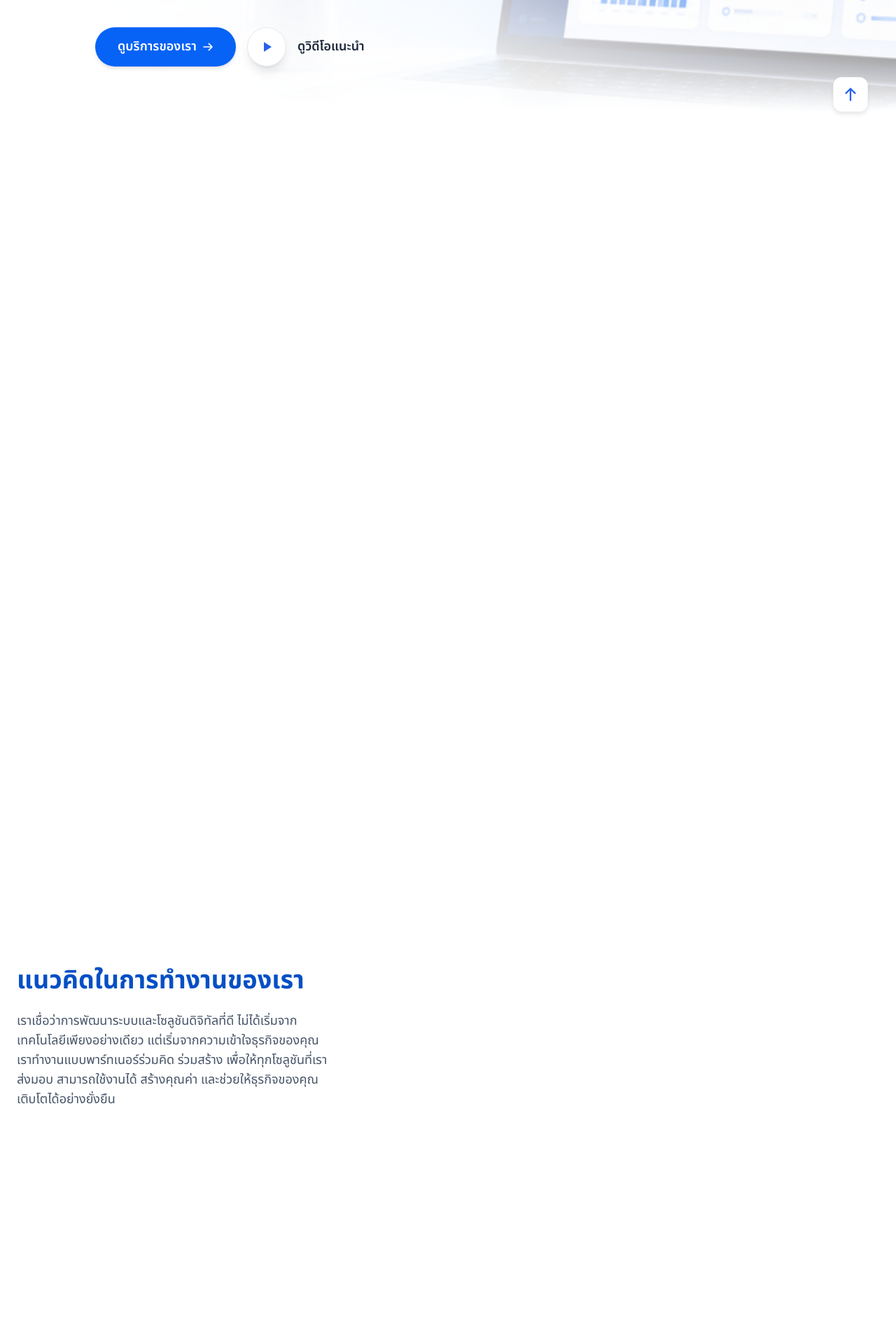
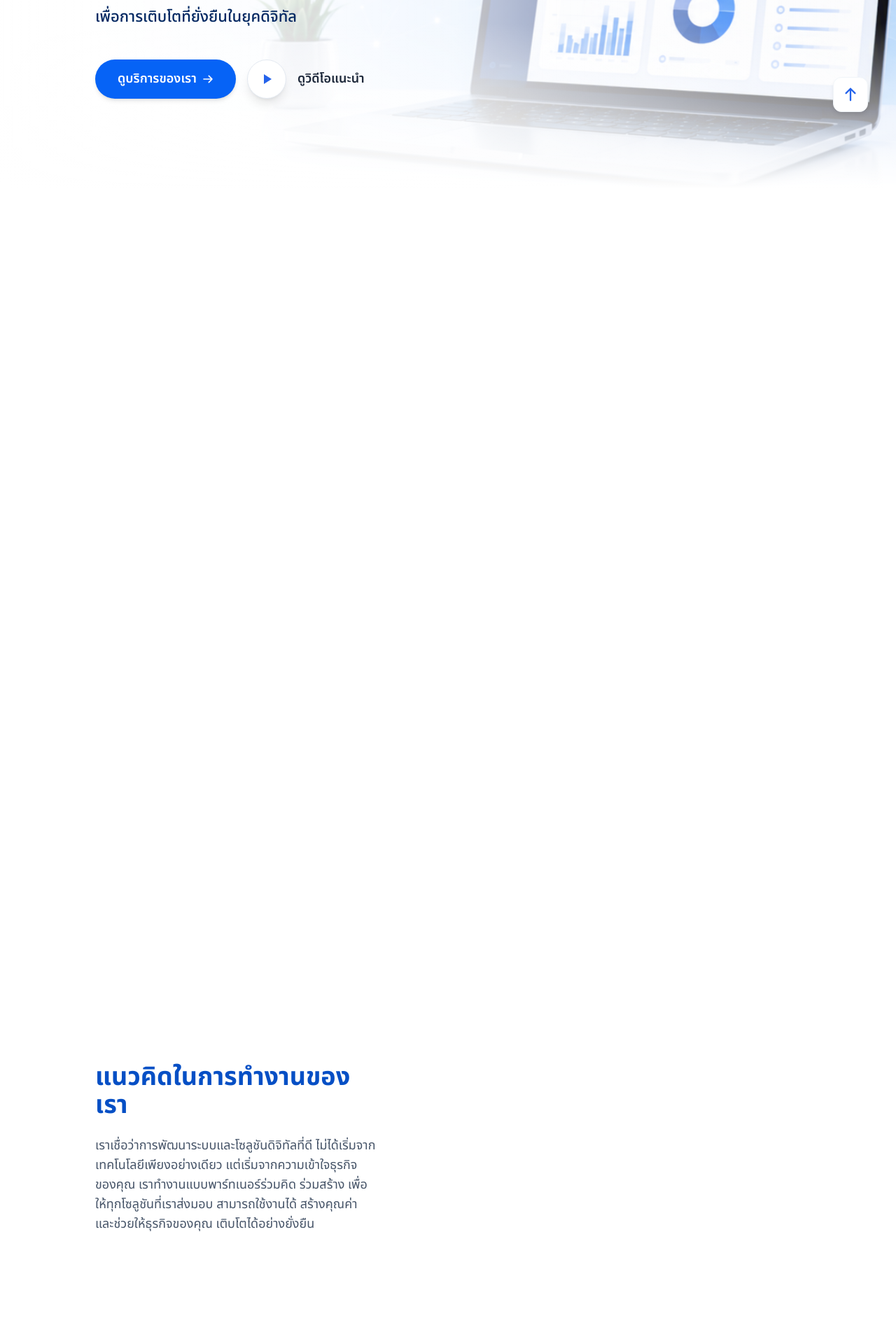
Before and after one commit to Webpark89/Corparate_Webpark, a PHP site: page /Corparate_Webpark/about in a window 1280 px wide. Shown: the part 600-2520 px from the top of the page at 70% size. Run offline with PHP 8.4, Linux system fonts and the light colour scheme; some libraries are stand-ins or nearby versions.

Commit message:
feat: implement frontend views for article, contact, erp, home, services, and about pages with Tailwind CSS integration

```diff
--- a/frontend/app/views/pages/about.php
+++ b/frontend/app/views/pages/about.php
@@ -55,18 +55,8 @@ $contactAddress = $company['contact']['address'] ?? '525/89 ซอยลาด
     }
     /* Parallax: ขยายรูปเผื่อไว้ล่วงหน้า เพื่อไม่ให้เห็นขอบโหว่ตอนรูปเลื่อนตาม scroll */
     .hero-parallax-img {
-        transform: scale(1.15, 1.15);
+        transform: scale(1.15);
         will-change: transform;
-    }
-    @media (min-width: 1025px) {
-        .hero-parallax-img {
-            transform: scale(1.6) translate(-2%, -5%) !important;
-        }
-    }
-    @media (min-width: 1536px) {
-        .hero-parallax-img {
-            transform: scale(1.8) translate(-2%, -2%) !important;
-        }
     }
 
     /* Custom Layout for iPad Pro Portrait (1024px - 1279px) */
@@ -92,6 +82,7 @@ $contactAddress = $company['contact']['address'] ?? '525/89 ซอยลาด
         }
         .ipad-pro-about-process-desc {
             font-size: 1rem !important;
+        }
         /* Hide specific br tags on iPad Pro to fix word wrapping */
         .ipad-pro-hidden-br {
             display: none !important;
@@ -224,7 +215,7 @@ $contactAddress = $company['contact']['address'] ?? '525/89 ซอยลาด
         <div class="absolute inset-0 bg-gradient-to-r from-white via-white/80 to-white/5"></div>
         <div class="absolute inset-x-0 bottom-0 h-[30%] bg-gradient-to-t from-white to-transparent z-10"></div>
     </div>
-    <div class="mx-auto w-full max-w-[1720px] px-6 sm:px-6 lg:px-10 pt-12 pb-16 lg:pt-28 lg:pb-16 relative z-10">
+    <div class="mx-auto w-full max-w-7xl px-6 sm:px-6 lg:px-8 pt-12 pb-24 lg:pt-28 lg:pb-32 relative z-10 desktop-wide-container">
         <!-- Mobile Background Image (Only covers this Hero container) -->
         <div class="absolute inset-0 z-0 overflow-hidden lg:hidden rounded-2xl">
             <img src="<?= e($heroImage) ?>" alt="WEBPARK Solutions Background"
@@ -279,8 +270,8 @@ $contactAddress = $company['contact']['address'] ?? '525/89 ซอยลาด
     </div>
 </section>
 <section class="bg-white pt-10 pb-8 lg:pt-20 lg:pb-24">
-    <div class="mx-auto w-full max-w-[1720px] px-6 sm:px-6 lg:px-10">
-        <div class="grid grid-cols-1 lg:grid-cols-2 gap-16 items-center">
+    <div class="mx-auto w-full max-w-7xl px-6 sm:px-6 lg:px-8 desktop-wide-container">
+        <div class="grid grid-cols-1 lg:grid-cols-2 gap-16 items-center lg:px-12 xl:px-24">
             <div class="about-intro-text max-w-xl xl:max-w-2xl opacity-0 translate-y-10">
                 <h2 class="text-3xl md:text-4xl lg:text-[2.75rem] xl:text-5xl font-bold leading-normal py-2 mb-0 lg:mb-1" style="color: #0663F6;">
                     <?= e(t('common.nav_about') !== 'common.nav_about' ? t('common.nav_about') : (getCurrentLang() === 'th' ? 'เกี่ยวกับเรา' : 'About Us')) ?>
@@ -330,7 +321,8 @@ $contactAddress = $company['contact']['address'] ?? '525/89 ซอยลาด
     </div>
 </section>
 <section class="bg-white py-8 font-sans">
-    <div class="mx-auto w-full max-w-[1720px] px-6 sm:px-6 lg:px-10">
+    <div class="mx-auto w-full max-w-7xl px-6 sm:px-6 lg:px-8 desktop-wide-container">
+        <div class="lg:px-12 xl:px-24">
             <div class="gsap-dark-cta bg-dark rounded-[2rem] overflow-hidden relative shadow-2xl flex flex-col md:flex-row items-center min-h-[300px] lg:min-h-[400px] opacity-0 translate-y-10">
                 <div class="absolute inset-0 bg-gradient-to-r from-[#0b162c] to-transparent z-10"></div>
                 <div class="relative z-20 p-8 md:p-12 lg:p-16 w-full md:w-1/2">
@@ -353,10 +345,11 @@ $contactAddress = $company['contact']['address'] ?? '525/89 ซอยลาด
                 </div>
             </div>
         </div>
+    </div>
 </section>
 <section class="bg-white py-8 lg:py-24 font-sans ipad-pro-approach-section">
-    <div class="mx-auto w-full max-w-7xl px-6 sm:px-6 lg:px-6">
-        <div class="grid grid-cols-1 xl:grid-cols-[40%_55%] gap-12 xl:gap-16 justify-between items-start desktop-concept-grid">
+    <div class="mx-auto w-full max-w-7xl px-6 sm:px-6 lg:px-8 desktop-wide-container">
+        <div class="grid grid-cols-1 xl:grid-cols-[40%_55%] gap-12 xl:gap-16 justify-between items-start desktop-concept-grid lg:px-12 xl:px-24">
             <div class="xl:top-8 self-start text-left md:text-center xl:text-left mx-0 md:mx-auto xl:mx-0 flex flex-col items-start md:items-center xl:items-start w-full desktop-concept-text">
                 <h2 class="text-3xl md:text-4xl font-bold leading-tight mb-3 md:mb-6" style="color: #054FC5;">
                     <?= getCurrentLang() === 'th' ? 'แนวคิดในการทำงานของเรา' : 'Our Approach' ?>
@@ -416,7 +409,8 @@ $contactAddress = $company['contact']['address'] ?? '525/89 ซอยลาด
     </div>
 </section>
 <section id="about-services-scroll" class="bg-[#f8fafc] pt-8 pb-8 lg:pt-24 lg:pb-16 font-sans">
-    <div class="mx-auto w-full max-w-7xl px-6 sm:px-6 lg:px-6 desktop-wide-container">
+    <div class="mx-auto w-full max-w-7xl px-6 sm:px-6 lg:px-8 desktop-wide-container">
+        <div class="lg:px-12 xl:px-24">
             <div class="mb-2">
                 <h2 class="text-2xl md:text-4xl font-bold text-primary mb-4 desktop-services-title tracking-tight md:tracking-normal whitespace-nowrap">
                     <?= getCurrentLang() === 'th' ? 'บริการของเราครอบคลุมทุกด้าน' : 'Comprehensive Services Coverage' ?>
@@ -460,6 +454,7 @@ $contactAddress = $company['contact']['address'] ?? '525/89 ซอยลาด
                     ></button>
                 <?php endfor; ?>
             </div>
+        </div>
         <script>
         document.addEventListener('DOMContentLoaded', function() {
             const container = document.getElementById('service-scroll-container');
@@ -502,8 +497,8 @@ $contactAddress = $company['contact']['address'] ?? '525/89 ซอยลาด
     </div>
 </section>
 <section class="bg-slate-50 pt-8 pb-8 lg:pt-16 lg:pb-20 font-sans mb-4">
-    <div class="mx-auto w-full max-w-7xl px-6 sm:px-6 lg:px-6 desktop-wide-container">
-        <div class="grid grid-cols-1 md:grid-cols-2 gap-2 md:gap-6">
+    <div class="mx-auto w-full max-w-7xl px-6 sm:px-6 lg:px-8 desktop-wide-container">
+        <div class="grid grid-cols-1 md:grid-cols-2 gap-2 md:gap-6 lg:px-12 xl:px-24">
             <div class="gsap-stat-card bg-white rounded-2xl shadow-sm hover:shadow-md transition-shadow p-6 md:p-8 flex flex-row items-center justify-start gap-6 border border-slate-100 opacity-0 translate-y-10 desktop-stat-card">
                 <img src="/Corparate_Webpark/frontend/public/assets/images/Capa_2.svg" alt="120+ องค์กรชั้นนำ" class="w-20 h-20 md:w-24 md:h-24 object-contain flex-shrink-0 desktop-stat-img" />
                 <div class="flex flex-col text-left">
--- a/frontend/app/views/pages/contact.php
+++ b/frontend/app/views/pages/contact.php
@@ -166,6 +166,7 @@ $form = $form ?? [];
 </style>
 <section id="contact-section" class="bg-white pt-6 pb-16 lg:py-24 font-sans border-none">
     <div class="mx-auto w-full max-w-7xl px-4 sm:px-4 lg:px-6 desktop-wide-container-contact">
+        <div class="lg:px-12 xl:px-24">
             <style>
                 @media (min-width: 1024px) {
                     .align-with-right-cards { margin-top: 56px !important; }
@@ -400,9 +401,11 @@ $form = $form ?? [];
                 </div>
             </div>
         </div>
+    </div>
 </section>
 <section class="bg-white pb-20 font-sans">
     <div class="mx-auto w-full max-w-7xl px-4 sm:px-4 lg:px-6 desktop-wide-container-contact">
+        <div class="lg:px-12 xl:px-24">
             <div class="grid grid-cols-1 md:grid-cols-3 gap-6 bg-[#f4f9ff] border border-blue-50/50 rounded-[2rem] p-6 md:p-8 desktop-features-container">
                 <div class="flex items-start gap-4 p-4">
                     <div class="w-12 h-12 rounded-full bg-primary text-white flex items-center justify-center shrink-0 shadow-sm desktop-feature-icon-wrapper"><svg fill="none" viewBox="0 0 24 24" stroke="currentColor" stroke-width="2.5" class="w-5 h-5"><path stroke-linecap="round" stroke-linejoin="round" d="M13 10V3L4 14h7v7l9-11h-7z"/></svg></div>
@@ -427,9 +430,11 @@ $form = $form ?? [];
                 </div>
             </div>
         </div>
+    </div>
 </section>
 <section class="bg-white pb-16 font-sans">
     <div class="mx-auto w-full max-w-7xl px-4 sm:px-4 lg:px-6 desktop-wide-container-contact">
+        <div class="lg:px-12 xl:px-24">
             <style>
                 @media (min-width: 1025px) {
                     .desktop-map-container {
@@ -476,6 +481,7 @@ $form = $form ?? [];
 
                 <!-- Embedded Background Map Preview -->
                 <iframe style="pointer-events: none;" class="w-full h-full border-0 relative z-0 desktop-map-iframe" src="https://maps.google.com/maps?q=บริษัท%20เวบปาค%20จำกัด%20525/89%20ซอยลาดพร้าว%20126&t=&z=16&ie=UTF8&iwloc=&output=embed" loading="lazy"></iframe>
+            </div>
         </div>
     </div>
 </section>
```
Also changed, not shown: frontend/app/views/pages/article.php (+6 -2 lines), frontend/app/views/pages/erp.php (+16 -53 lines), frontend/app/views/pages/home.php (+13 -5 lines), frontend/app/views/pages/services.php (+10 -2 lines), frontend/public/assets/css/tailwind.css. Lines whose indentation alone changed are shown as unchanged.
